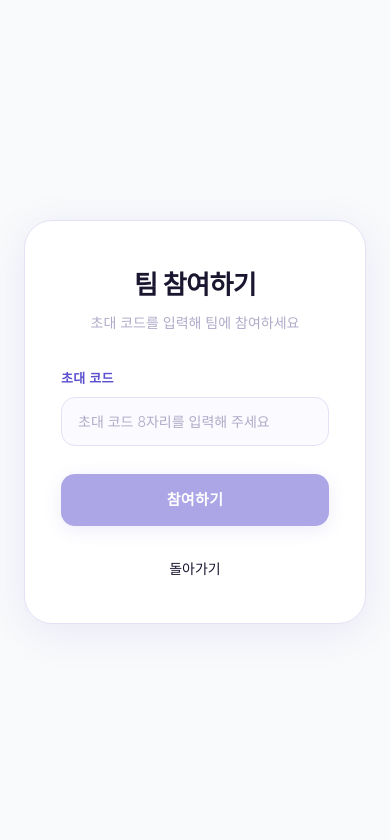
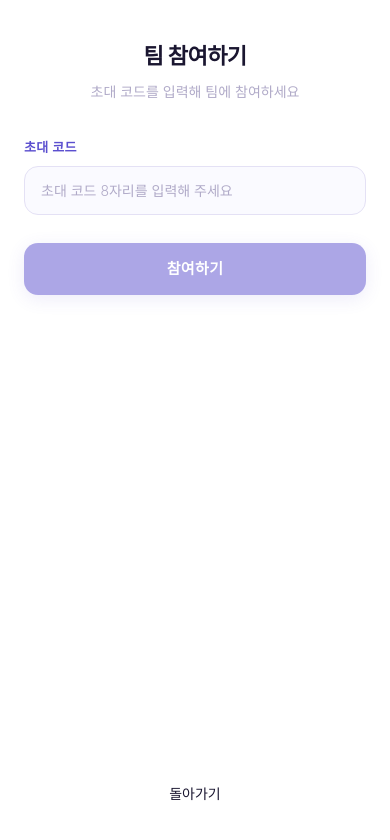
Before and after one commit to mju-sw-engineering/Todo-FE, a Next.js app: page /teams/join in a window 390 px wide. Shown: the top 840 px of the page. Built offline with nearby package versions, Linux system fonts and the light colour scheme; no server answers; a web font is replaced by a local one.

Commit message:
feat(team): 팀 참여 페이지 공통 레이아웃으로 통일
- 기존 자체 카드 래퍼 제거, teams/layout.tsx 공통 카드 패턴 적용
- 모바일 전체화면 / md+ 중앙 카드 레이아웃으로 전환

```diff
--- a/src/app/teams/join/page.tsx
+++ b/src/app/teams/join/page.tsx
@@ -46,10 +46,9 @@ export default function TeamJoinPage() {
   }
 
   return (
-    <div className="min-h-screen bg-gray-50 flex items-center justify-center px-6">
-      <div className="w-full max-w-md bg-white rounded-[28px] border border-border shadow-[0_8px_40px_rgba(91,79,207,0.10)] px-9 pt-11 pb-11">
+    <div className="flex-1 flex flex-col bg-white px-6 py-10 animate-fade-up md:flex-none md:rounded-[28px] md:border md:border-border md:shadow-[0_8px_40px_rgba(91,79,207,0.10)] md:px-9 md:py-11">
       <div className="text-center mb-9">
-          <h1 className="text-[26px] font-bold text-ink tracking-tight">팀 참여하기</h1>
+        <h1 className="text-[22px] font-bold text-ink tracking-tight">팀 참여하기</h1>
         <p className="mt-2 text-[14px] text-muted">초대 코드를 입력해 팀에 참여하세요</p>
       </div>
 
@@ -73,11 +72,10 @@ export default function TeamJoinPage() {
 
       <button
         onClick={() => router.back()}
-          className="block w-full text-center mt-8 text-[14px] font-medium text-ink hover:text-primary transition-colors duration-200"
+        className="block w-full text-center mt-auto pt-8 text-[14px] font-medium text-ink hover:text-primary transition-colors duration-200"
       >
         돌아가기
       </button>
     </div>
-    </div>
   )
 }
```
Lines whose indentation alone changed are shown as unchanged.
